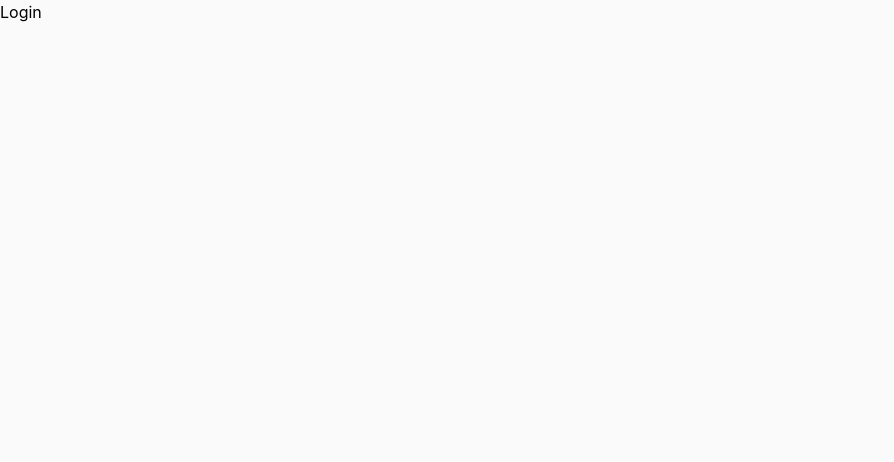
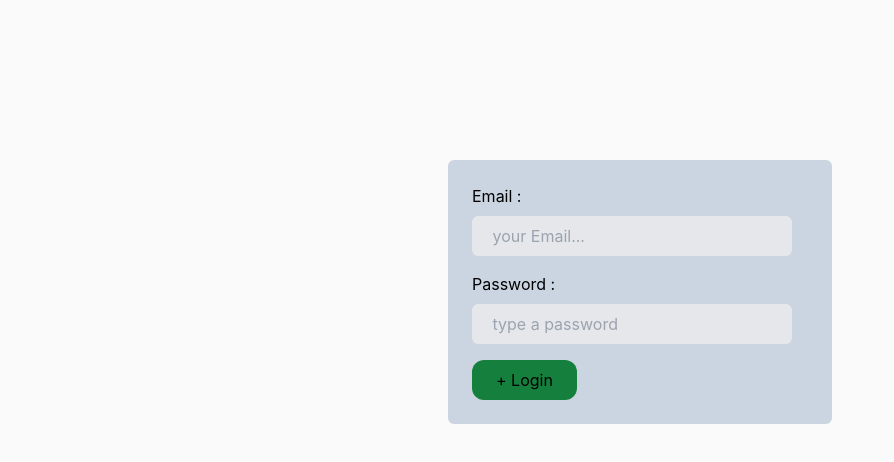
Before and after one commit to Dayana780/task-management, a React (Vite) app: page /login in a window 1280 px wide. Shown: the top 462 px of the page, without its empty margins (0-894 px from the left). Built offline with nearby package versions, Linux system fonts and the light colour scheme.

Commit message:
feat: complete day 2 - auth flow

```diff
--- a/package.json
+++ b/package.json
@@ -20,7 +20,7 @@
     "lucide-react": "^1.14.0",
     "react": "^19.2.5",
     "react-dom": "^19.2.5",
-    "react-hook-form": "^7.74.0",
+    "react-hook-form": "^7.75.0",
     "react-router-dom": "^7.14.2",
     "sonner": "^2.0.7",
     "tailwind-merge": "^3.5.0",
--- a/src/App.jsx
+++ b/src/App.jsx
@@ -6,6 +6,8 @@ import BoardDetail from "./pages/BoardDetail";
 import Login from "./pages/Login";
 import NotFound from "./pages/NotFound";
 import Modal from "./components/ui/Modal";
+import ProtectedRoute from "./components/layout/ProtectedRoute";
+
 function App() {
   return (
     // ❌ این رو حذف کن: <BrowserRouter>
@@ -13,8 +15,10 @@ function App() {
       <Route path="/login" element={<Login />} />
 
       <Route element={<Layout />}>
-        <Route path="/" element={<Dashboard />} />
-        <Route path="/boards" element={<BoardDetail />} />
+        <Route element={<ProtectedRoute />}>
+          <Route path="/dashboard" element={<Dashboard />} />
+          <Route path="/boards/:id" element={<BoardDetail />} />
+        </Route>
         <Route path="/modal" element={<Modal />} />
         {/* <Route path="/calendar" element={<Calendar />} /> */}
         {/* <Route path="/settings" element={<Settings />} /> */}
--- a/src/components/layout/Header.jsx
+++ b/src/components/layout/Header.jsx
@@ -1,7 +1,42 @@
+import { useNavigate } from "react-router-dom";
+import { Bell } from "lucide-react";
+import Button from "../ui/Button";
+
 export default function Header() {
+  const navigate = useNavigate();
+
+  function handleClick() {
+    localStorage.removeItem("token");
+    navigate("/login");
+  }
+
   return (
-    <header className=" bg-gray-500 border-b border-gray-400 px-6 py-4 flex justify-between items-center">
+    <header className="bg-white border-b border-gray-200 px-6 py-4 flex justify-between items-center">
+      {/* سمت راست */}
+      <h1 className="text-xl font-bold text-blue-600">TaskFlow</h1>
+
+      {/* وسط */}
       <h2 className="text-lg font-semibold text-gray-700">Dashboard</h2>
+
+      {/* سمت چپ - گروه اعلان‌ها + پروفایل + خروج */}
+      <div className="flex items-center gap-4">
+        <button className="text-gray-400 hover:text-gray-600">
+          <Bell size={20} />
+        </button>
+
+        <div className="flex items-center gap-2">
+          <div className="w-8 h-8 bg-blue-500 rounded-full flex items-center justify-center text-white text-sm">
+            Z
+          </div>
+          <span className="text-sm text-gray-700">Zohal</span>
+        </div>
+        <button
+          onClick={handleClick}
+          className="bg-red-600 text-white px-4 py-2 rounded-lg font-bold"
+        >
+          🚪 Logout
+        </button>
+      </div>
     </header>
   );
 }
--- a/src/components/layout/Layout.jsx
+++ b/src/components/layout/Layout.jsx
@@ -1,6 +1,5 @@
 import { Outlet } from "react-router-dom";
 import Sidebar from "./Sidebar";
-import Navbar from "./Navbar";
 import Header from "./Header";
 
 export default function Layout() {
@@ -8,7 +7,6 @@ export default function Layout() {
     <div className="flex h-screen bg-gray-50">
       <Sidebar />
       <div className="flex-1 flex flex-col overflow-hidden">
-        <Navbar />
         <Header />
         <main className="flex-1 overflow-auto p-6">
           <Outlet />
--- a/src/components/layout/Navbar.jsx
+++ b/src/components/layout/Navbar.jsx
@@ -1,26 +1,25 @@
-import { Bell } from "lucide-react";
-function Navbar() {
-  return (
-    <>
-      <nav className="bg-white shadow-md px-6 py-3 flex justify-between items-center">
-        <h1 className="text-xl font-bold text-blue-600">TaskFlow</h1>
+// import { Bell } from "lucide-react";
+// function Navbar() {
+//   return (
+//     <>
+//       <nav className="bg-white shadow-md px-6 py-3 flex justify-between items-center">
+//         <h1 className="text-xl font-bold text-blue-600">TaskFlow</h1>
 
-        <div className="flex items-center gap-4">
-          <button className="text-gray-400 hover:text-gray-600">
-            <Bell size={20} />
-          </button>
+//         <div className="flex items-center gap-4">
+//           <button className="text-gray-400 hover:text-gray-600">
+//             <Bell size={20} />
+//           </button>
 
-          <div className="flex items-center gap-2">
-            <div className="w-8 h-8 bg-blue-500 rounded-full flex items-center justify-center text-white text-sm">
-              Z
-            </div>
-            <span className="text-sm text-gray-700">Zohal</span>
-          </div>
-          <button className="text-red-500">Logout</button>
-        </div>
-      </nav>
-    </>
-  );
-}
+//           <div className="flex items-center gap-2">
+//             <div className="w-8 h-8 bg-blue-500 rounded-full flex items-center justify-center text-white text-sm">
+//               Z
+//             </div>
+//             <span className="text-sm text-gray-700">Zohal</span>
+//           </div>
+//         </div>
+//       </nav>
+//     </>
+//   );
+// }
 
-export default Navbar; // ✅ این خط رو اضافه کن
+// export default Navbar; // ✅ این خط رو اضافه کن
--- /dev/null
+++ b/src/components/layout/ProtectedRoute.jsx
@@ -0,0 +1,9 @@
+import { Navigate, Outlet } from "react-router-dom";
+
+function ProtectedRoute() {
+  const token = localStorage.getItem("token");
+
+  return token ? <Outlet /> : <Navigate to="/login" replace />;
+}
+
+export default ProtectedRoute;
--- a/src/components/ui/Button.jsx
+++ b/src/components/ui/Button.jsx
@@ -3,6 +3,13 @@ function Button({ type }) {
     return (
       <button className="flex justify-center items-center rounded-xl bg-cyan-600 py-2 px-6">
         + Create New Board
+      </button>
+    );
+  }
+  if (type === "submit") {
+    return (
+      <button className="flex justify-center items-center rounded-xl bg-green-700 py-2 px-6">
+        + Login
       </button>
     );
   }
--- a/src/pages/Dashboard.jsx
+++ b/src/pages/Dashboard.jsx
@@ -1,6 +1,5 @@
 import BoardCard from "../components/BoardCard";
 import Button from "../components/ui/Button";
-
 export default function Dashboard() {
   // داده‌های فرضی برای Boardها
   const boards = [
@@ -24,10 +23,6 @@ export default function Dashboard() {
   return (
     <div>
       {/* هدر صفحه Dashboard */}
-      <div className="flex justify-between items-center mb-6">
-        <h1 className="text-2xl font-bold text-gray-800">My Boards</h1>
-        <Button type="create" />
-      </div>
 
       {/* لیست Boardها با گرید */}
       <div className="grid grid-cols-1 md:grid-cols-2 lg:grid-cols-3 gap-6">
--- a/src/pages/Login.jsx
+++ b/src/pages/Login.jsx
@@ -1,5 +1,45 @@
+import { useForm } from "react-hook-form";
+import Button from "../components/ui/Button";
 function Login() {
-  return <div>Login</div>;
+  const { register, handleSubmit, formState } = useForm();
+  const onSubmit = (data) => {
+    if (data.Email === "test@gmail.com" && data.Password === "123456") {
+      localStorage.setItem("token", "fake-token");
+      window.location.href = "/dashboard";
+    } else {
+      alert("EROOOOR");
+    }
+  };
+
+  return (
+    <>
+      <form
+        onSubmit={handleSubmit(onSubmit)}
+        className="w-96 bg-slate-300 rounded-md m-auto mt-40 p-6 "
+      >
+        <div className="grid justify-start items-center w-full">
+          <label className="mr-4 mb-2">Email :</label>
+          <input
+            {...register("Email")}
+            className="w-80 justify-center bg-gray-200 text-black px-4 py-2 rounded-md mb-4 "
+            type="text"
+            placeholder=" your Email..."
+          />
+          <label className="mr-4 mb-2">Password :</label>
+          <input
+            {...register("Password")}
+            className="w-full justify-center bg-gray-200 text-black px-4 py-2 rounded-md mb-4 "
+            type="password"
+            placeholder=" type a password"
+          />
+        </div>
+
+        <div className="flex items-center gap-4">
+          <Button type="submit">Login</Button>
+        </div>
+      </form>
+    </>
+  );
 }
 
 export default Login;
```
Also changed, not shown: 1 other file (tests, documents, lock files or other folders).
